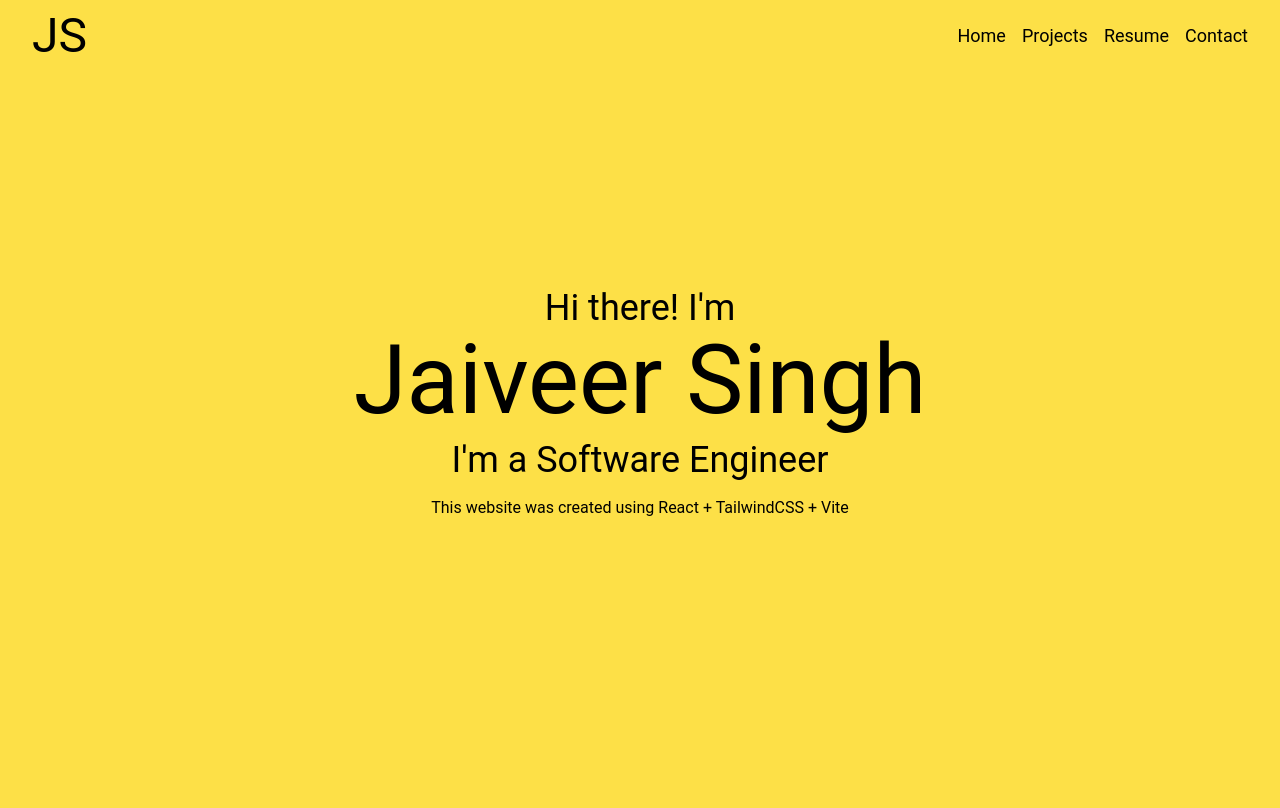
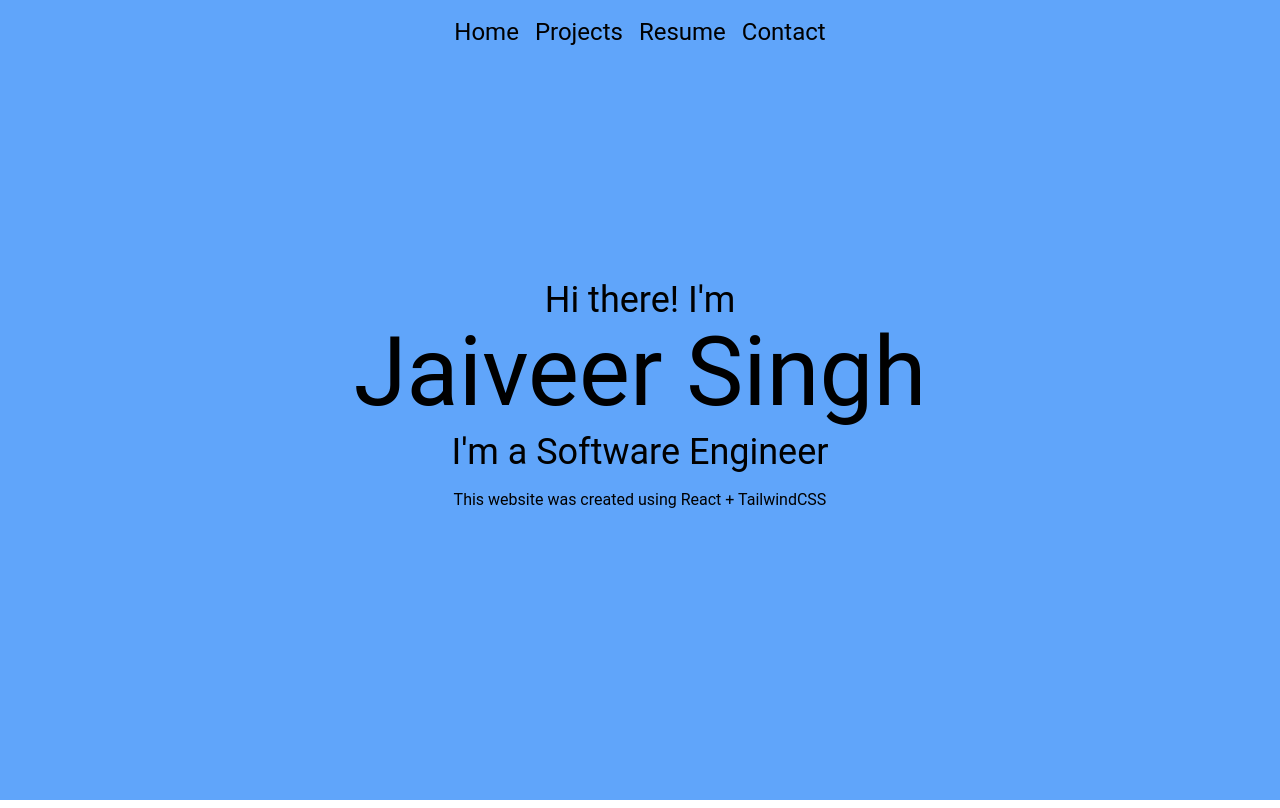
Before and after one commit to JaiveerS/portfolio, a React (Create React App) app: page / in a window 1280 px wide. Built offline with nearby package versions, Linux system fonts and the light colour scheme; the HTML template or start-up script is replaced by a standard one.

Commit message:
fixed styling

```diff
--- a/src/components/Contact.jsx
+++ b/src/components/Contact.jsx
@@ -3,13 +3,16 @@ import React from "react";
 export default function Contact() {
 
     return(
-        <div className="bg-yellow-300 text-center h-screen flex -my-16">
+        <div className="bg-blue-400 text-center h-screen flex -my-16">
             <div className="m-auto">
                 <h1 className="text-6xl font-medium animate-fade-in-down-1">Get In Touch</h1>
                 <p className="text-xl py-6 px-10 animate-fade-in-down-2 max-w-3xl">
                     I'm currently looking for opportunities in the Greater Toronto Area,
                     so please reach out if you are looking for an enthusiastic and creative developer!
                 </p>
+                <button onClick={() => window.location = 'mailto:yourmail@domain.com'} class="bg-transparent hover:bg-blue-500 text-blue-700 font-semibold hover:text-white py-2 px-4 border border-blue-500 hover:border-transparent rounded">
+                    Get In Touch
+                </button>
             </div>
         </div>
     )
--- a/src/components/Home.jsx
+++ b/src/components/Home.jsx
@@ -3,12 +3,12 @@ import React from "react";
 export default function Home() {
     return(
         <div>
-            <div className="bg-yellow-300 text-center min-h-screen flex -my-16">
+            <div className="bg-blue-400 text-center min-h-screen flex -my-16">
                 <div className="m-auto">
                     <h3 className="text-4xl animate-fade-in-down-1">Hi there! I'm</h3>
                     <h1 className="text-8xl py-1 animate-fade-in-down-2">Jaiveer Singh</h1>
                     <h2 className="text-4xl py-2 animate-fade-in-down-3"> I'm a Software Engineer</h2>
-                    <p className="py-2 animate-fade-in-down-4"> This website was created using React + TailwindCSS + Vite</p>
+                    <p className="py-2 animate-fade-in-down-4"> This website was created using React + TailwindCSS</p>
                 </div>
             </div>
         </div>
--- a/src/components/Navbar.jsx
+++ b/src/components/Navbar.jsx
@@ -4,16 +4,16 @@ import {Link} from 'react-router-dom';
 export default function Navbar() {
 
     return(
-        <nav className="bg-yellow-300 sticky top-0 z-50 flex flex-wrap items-center justify-between px-2 py-3">
-            <div className="container px-4 mx-auto flex flex-wrap items-center justify-between">
-                <h1 className="px-2 text-5xl">
-                    <Link to={""}>JS</Link>
-                </h1>
+        <nav className=" bg-blue-400 sticky top-0 z-50 flex flex-wrap items-center px-2 py-4">
+            <div className="container px-4 mx-auto flex flex-wrap items-center justify-center">
+                {/* <h1 className="px-2 text-5xl">
+                    <Link to={""}>jaiveer</Link>
+                </h1> */}
                 <ul className="flex">
-                    <li className="px-2 text-lg"><Link to={""}>Home</Link></li>
-                    <li className="px-2 text-lg"><Link to={"projects"}>Projects</Link></li>
-                    <li className="px-2 text-lg"><Link to={"resume"}>Resume</Link></li>
-                    <li className="px-2 text-lg"><Link to={"contact"}>Contact</Link></li>
+                    <li className="px-2 text-2xl hover:font-medium hover:underline"><Link to={""}>Home</Link></li>
+                    <li className="px-2 text-2xl hover:font-medium hover:underline"><Link to={"projects"}>Projects</Link></li>
+                    <li className="px-2 text-2xl hover:font-medium hover:underline"><Link to={"resume"}>Resume</Link></li>
+                    <li className="px-2 text-2xl hover:font-medium hover:underline"><Link to={"contact"}>Contact</Link></li>
                 </ul>
             </div>
         </nav>
--- a/src/components/Projects.jsx
+++ b/src/components/Projects.jsx
@@ -2,7 +2,7 @@ import React from "react";
 
 export default function Projects() {
     return(
-        <div className="bg-yellow-300 text-center h-screen flex -my-16">
+        <div className="bg-blue-400 text-center h-screen flex -my-16">
             <div className="m-auto">
                 <h1>Projects</h1>
                 <div>
--- a/src/components/Resume.jsx
+++ b/src/components/Resume.jsx
@@ -2,7 +2,7 @@ import React from "react";
 
 export default function Resume() {
     return(
-        <div className="bg-yellow-300 text-center min-h-screen flex -my-16">
+        <div className="bg-blue-400 text-center min-h-screen flex -my-16">
             <div className="m-auto">
                 <h1>Resume</h1>
                 <p>this is a test</p>
--- a/tailwind.config.js
+++ b/tailwind.config.js
@@ -1,10 +1,36 @@
 /** @type {import('tailwindcss').Config} */
 module.exports = {
   content: [
-    "./src/**/*.{js,jsx,ts,tsx}",
+    "./index.html",
+    "./src/**/*.{js,ts,jsx,tsx}",
   ],
   theme: {
-    extend: {},
+    fontFamily:{
+      sans: ['"PT Sans"', 'sans-serif']
+    },
+    extend: {
+      keyframes: {
+        'fade-in-down': {
+            '0%': {
+                opacity: '0',
+                transform: 'translateY(-10px)'
+            },
+            '100%': {
+                opacity: '1',
+                transform: 'translateY(0)'
+            },
+        }
+    },
+      animation: {
+        'fade-in-down': 'fade-in-down 0.5s ease-out',
+        'fade-in-down-1': 'fade-in-down 1s ease-out',
+        'fade-in-down-2': 'fade-in-down 2s ease-out',
+        'fade-in-down-3': 'fade-in-down 3s ease-out',
+        'fade-in-down-4': 'fade-in-down 4s ease-out',
+        'fade-in-down-5': 'fade-in-down 5s ease-out',
+        'fade-in-down-6': 'fade-in-down 6s ease-out',
+      }
+    },
   },
   plugins: [],
 }
```
